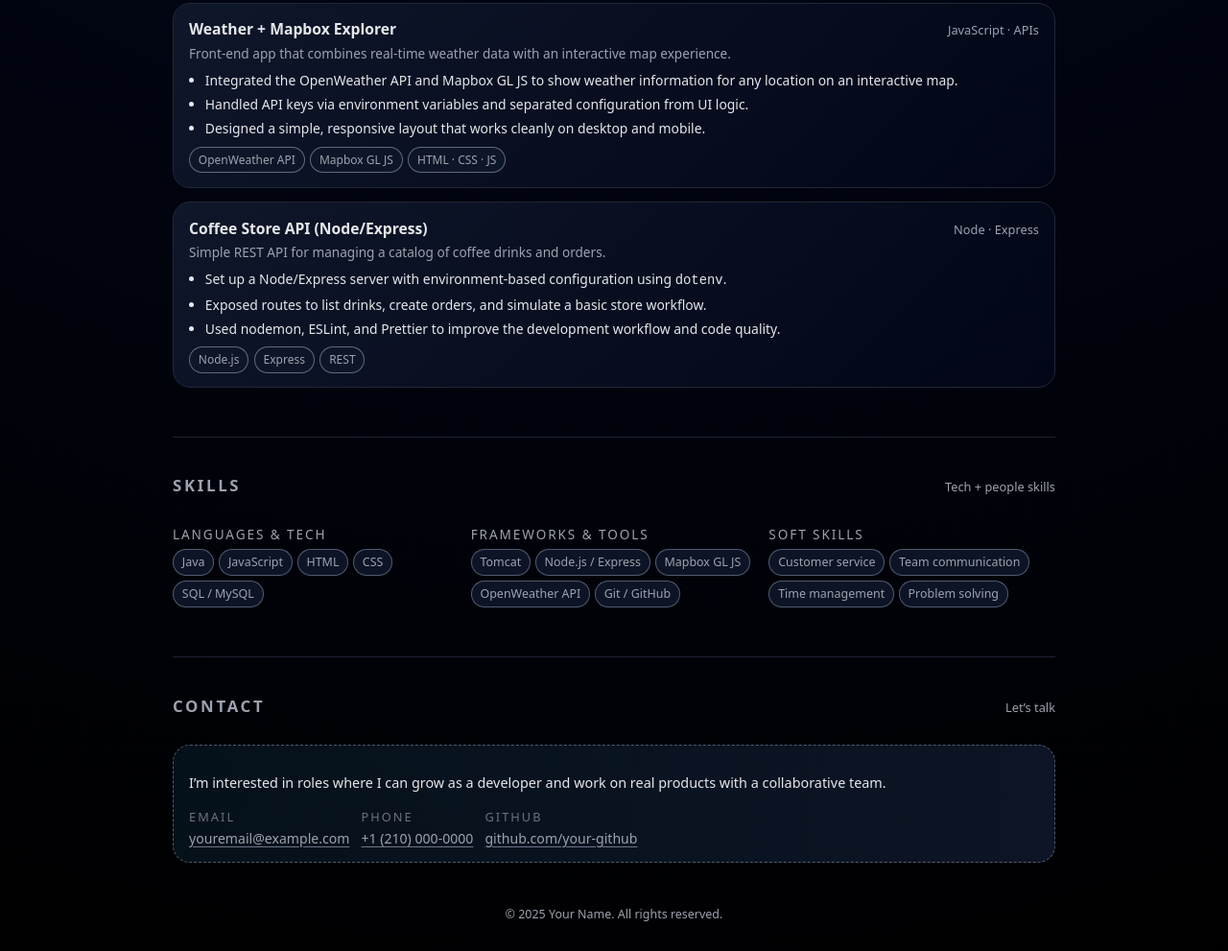
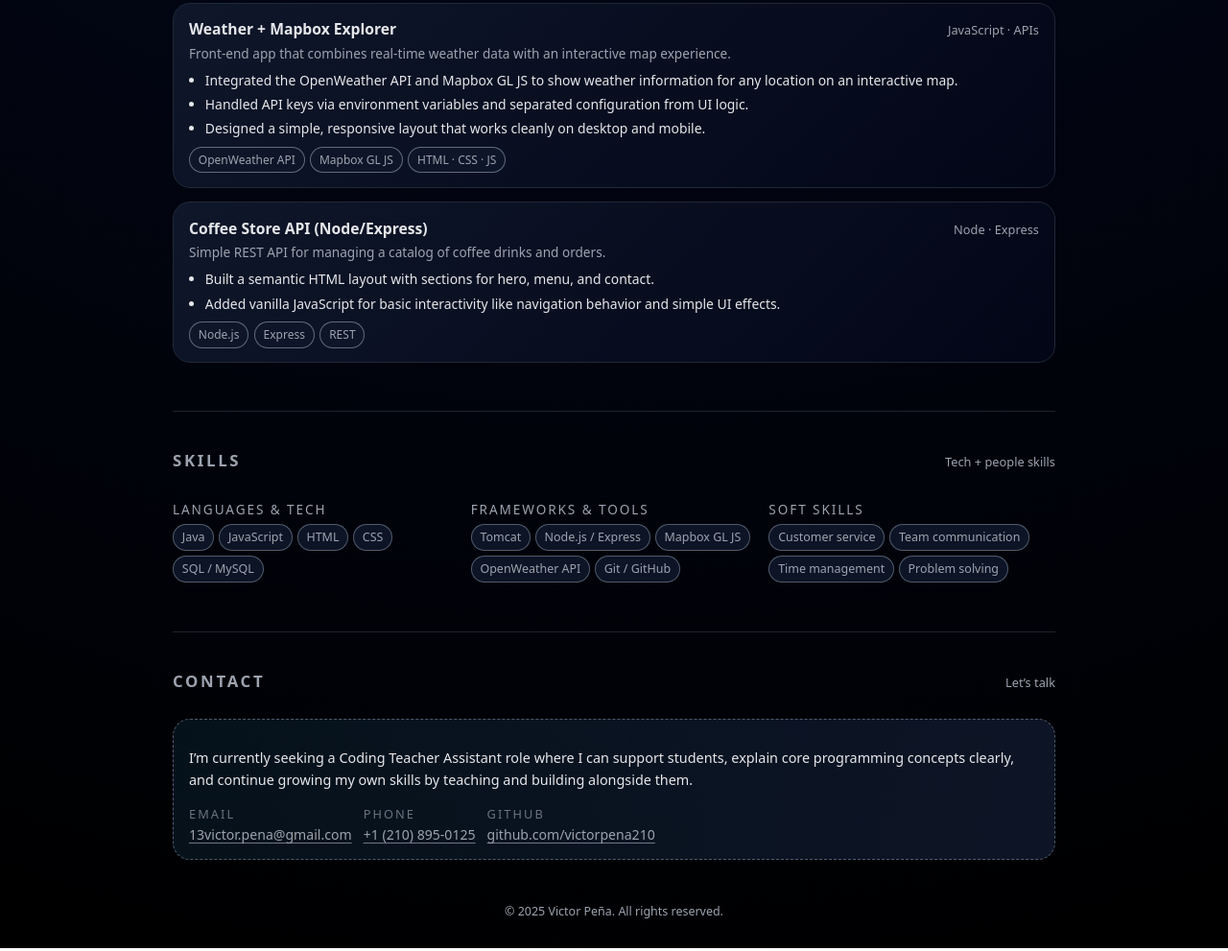
Before and after one commit to victorpena210/victorpena210.github.io, a website: page index.html in a window 1280 px wide. Shown: the part 991-1982 px from the top of the page at 96% size. Drawn offline with Linux system fonts and the light colour scheme.

Commit message:
updated contact information

```diff
--- a/index.html
+++ b/index.html
@@ -535,7 +535,7 @@
           </article>
 
           <!-- Project 3 (optional / placeholder) -->
-          <article class="card">
+          <article class="card" href="">
             <div class="card-header">
               <div class="card-title">Coffee Store API (Node/Express)</div>
               <div class="card-meta">Node · Express</div>
@@ -545,9 +545,8 @@
             </div>
             <div class="card-body">
               <ul class="bullet-list">
-                <li>Set up a Node/Express server with environment-based configuration using <code>dotenv</code>.</li>
-                <li>Exposed routes to list drinks, create orders, and simulate a basic store workflow.</li>
-                <li>Used nodemon, ESLint, and Prettier to improve the development workflow and code quality.</li>
+                <li>Built a semantic HTML layout with sections for hero, menu, and contact.</li>
+                <li>Added vanilla JavaScript for basic interactivity like navigation behavior and simple UI effects.</li>
               </ul>
               <div class="tag-row">
                 <span class="tag">Node.js</span>
@@ -610,21 +609,21 @@
 
         <div class="contact-box">
           <p>
-            I’m interested in roles where I can grow as a developer and work on real products with a collaborative team.
+            I’m currently seeking a Coding Teacher Assistant role where I can support students, explain core programming concepts clearly, and continue growing my own skills by teaching and building alongside them.
           </p>
           <div class="contact-row">
             <div class="contact-item">
               <span>Email</span>
-              <a href="mailto:youremail@example.com">youremail@example.com</a>
+              <a href="mailto:13victor.pena@gmail.com">13victor.pena@gmail.com</a>
             </div>
             <div class="contact-item">
               <span>Phone</span>
-              <a href="tel:+12100000000">+1 (210) 000-0000</a>
+              <a href="tel:+12108950125">+1 (210) 895-0125</a>
             </div>
             <div class="contact-item">
               <span>GitHub</span>
-              <a href="https://github.com/your-github" target="_blank" rel="noreferrer">
-                github.com/your-github
+              <a href="https://github.com/victorpena210" target="_blank" rel="noreferrer">
+                github.com/victorpena210
               </a>
             </div>
             <!-- Optional: portfolio link -->
@@ -642,7 +641,7 @@
     </main>
 
     <footer>
-      &copy; <span id="year"></span> Your Name. All rights reserved.
+      &copy; <span id="year"></span> Victor Peña. All rights reserved.
     </footer>
   </div>
 
```
